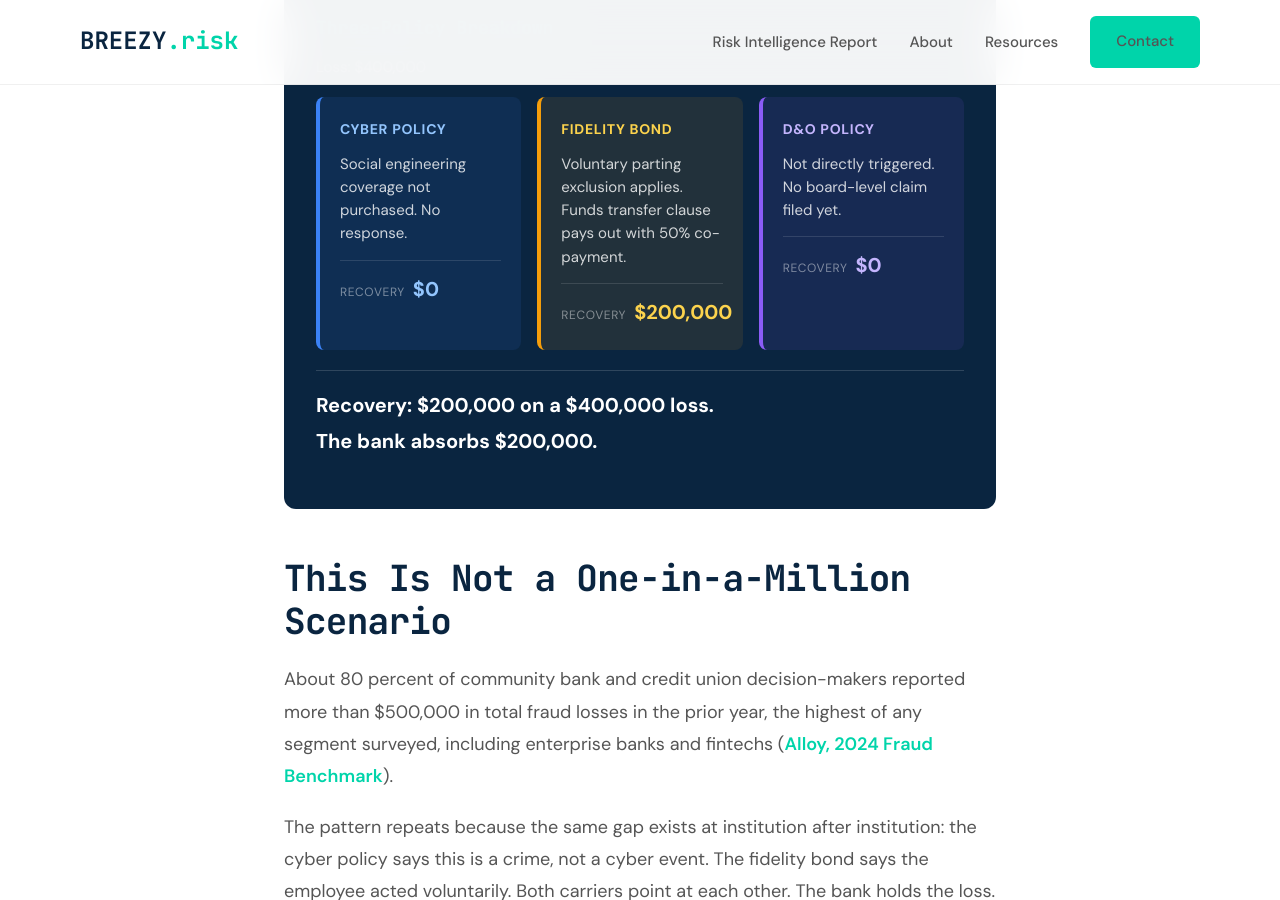
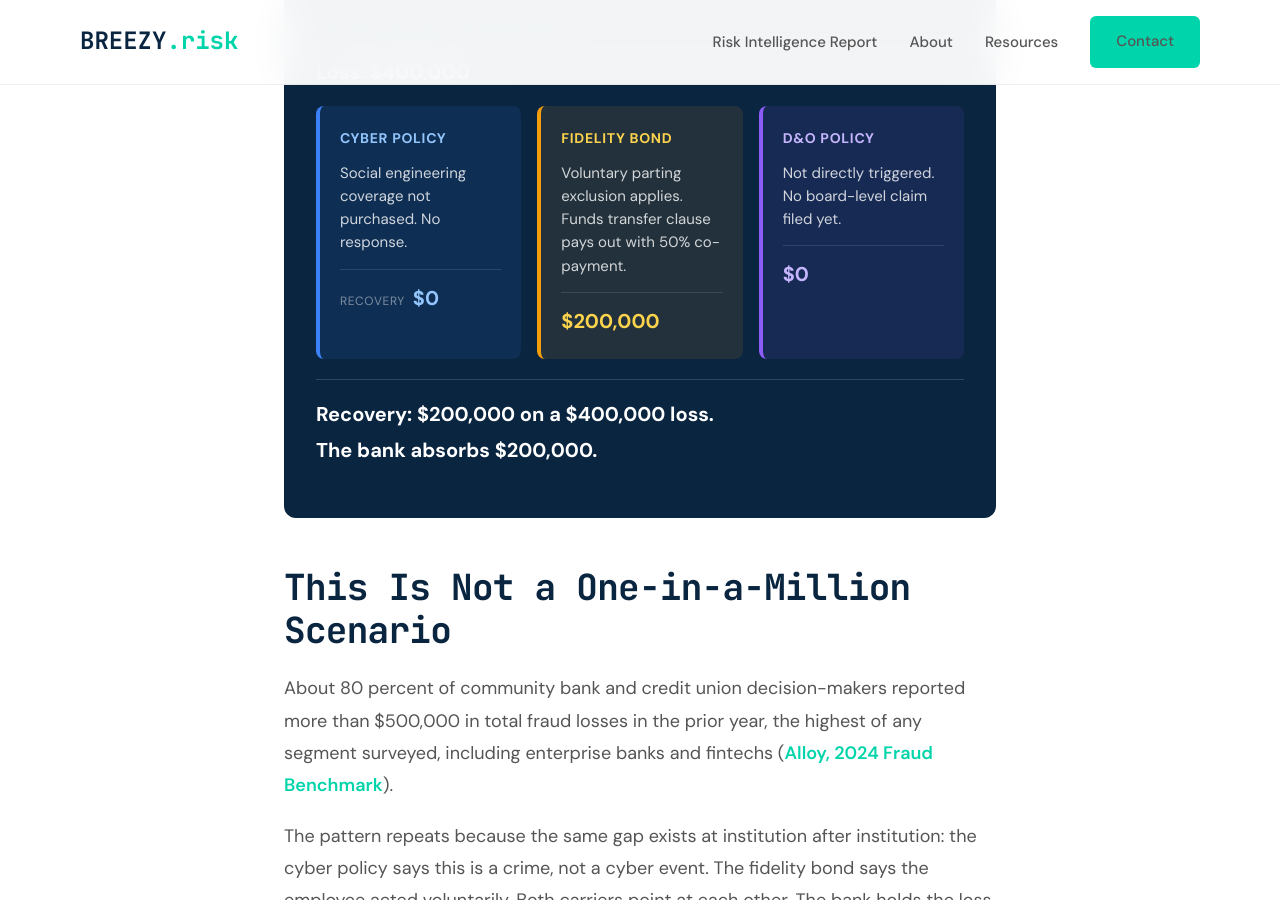
Before and after one commit to joeproe1/breezyins.com, a Jekyll site: the page built from _posts/2026-03-27-the-wire-nobody-covers.md, in a window 1280 px wide and 900 px high, scrolled down 1954 px. Built offline with Jekyll 4.4.1, drawn with Linux system fonts in a browser that asks for light colours.

Commit message:
Polish three-policy card: bold loss line, streamline recovery labels
Loss: $400,000 now bold/20px matching recovery footer. Recovery label
only on first box (Cyber Policy), Fidelity Bond and D&O show just the
dollar amount. Cleaner visual hierarchy.

Co-Authored-By: Claude Opus 4.6 <noreply@anthropic.com>

```diff
--- a/_posts/2026-03-27-the-wire-nobody-covers.md
+++ b/_posts/2026-03-27-the-wire-nobody-covers.md
@@ -32,7 +32,7 @@ The bond does have a funds transfer clause that covers this type of loss, but it
 
 <div style="background: #0A2540; border-radius: 12px; padding: 32px; margin: 32px 0; color: #fff;">
 <h3 style="color: #00D4AA; margin-top: 0; font-size: 18px;">Three-Policy Breakdown</h3>
-<div style="color: rgba(255,255,255,0.6); font-size: 15px; margin-bottom: 16px;">Loss: $400,000</div>
+<div style="font-size: 20px; font-weight: 700; color: #fff; margin-bottom: 16px;">Loss: $400,000</div>
 <div style="display: flex; flex-wrap: wrap; gap: 16px;">
 <div style="flex: 1; min-width: 180px; background: rgba(59,130,246,0.1); border-left: 4px solid #3B82F6; border-radius: 8px; padding: 20px;">
 <div style="color: #93C5FD; font-weight: 700; font-size: 14px; text-transform: uppercase; letter-spacing: 0.05em; margin-bottom: 10px;">Cyber Policy</div>
@@ -42,12 +42,12 @@ The bond does have a funds transfer clause that covers this type of loss, but it
 <div style="flex: 1; min-width: 180px; background: rgba(245,158,11,0.1); border-left: 4px solid #F59E0B; border-radius: 8px; padding: 20px;">
 <div style="color: #FCD34D; font-weight: 700; font-size: 14px; text-transform: uppercase; letter-spacing: 0.05em; margin-bottom: 10px;">Fidelity Bond</div>
 <div style="color: rgba(255,255,255,0.8); font-size: 15px; line-height: 1.55;">Voluntary parting exclusion applies. Funds transfer clause pays out with 50% co-payment.</div>
-<div style="margin-top: 14px; padding-top: 10px; border-top: 1px solid rgba(255,255,255,0.12); display: flex; align-items: baseline; gap: 8px;"><div style="font-size: 12px; color: rgba(255,255,255,0.45); text-transform: uppercase; letter-spacing: 0.05em;">Recovery</div><div style="font-size: 20px; font-weight: 700; color: #FCD34D;">$200,000</div></div>
+<div style="margin-top: 14px; padding-top: 10px; border-top: 1px solid rgba(255,255,255,0.12);"><div style="font-size: 20px; font-weight: 700; color: #FCD34D;">$200,000</div></div>
 </div>
 <div style="flex: 1; min-width: 180px; background: rgba(139,92,246,0.1); border-left: 4px solid #8B5CF6; border-radius: 8px; padding: 20px;">
 <div style="color: #C4B5FD; font-weight: 700; font-size: 14px; text-transform: uppercase; letter-spacing: 0.05em; margin-bottom: 10px;">D&amp;O Policy</div>
 <div style="color: rgba(255,255,255,0.8); font-size: 15px; line-height: 1.55;">Not directly triggered. No board-level claim filed yet.</div>
-<div style="margin-top: 14px; padding-top: 10px; border-top: 1px solid rgba(255,255,255,0.12); display: flex; align-items: baseline; gap: 8px;"><div style="font-size: 12px; color: rgba(255,255,255,0.45); text-transform: uppercase; letter-spacing: 0.05em;">Recovery</div><div style="font-size: 20px; font-weight: 700; color: #C4B5FD;">$0</div></div>
+<div style="margin-top: 14px; padding-top: 10px; border-top: 1px solid rgba(255,255,255,0.12);"><div style="font-size: 20px; font-weight: 700; color: #C4B5FD;">$0</div></div>
 </div>
 </div>
 <p style="margin-top: 20px; padding-top: 16px; border-top: 1px solid rgba(255,255,255,0.15); font-size: 20px; font-weight: 700; color: #fff;">
```
